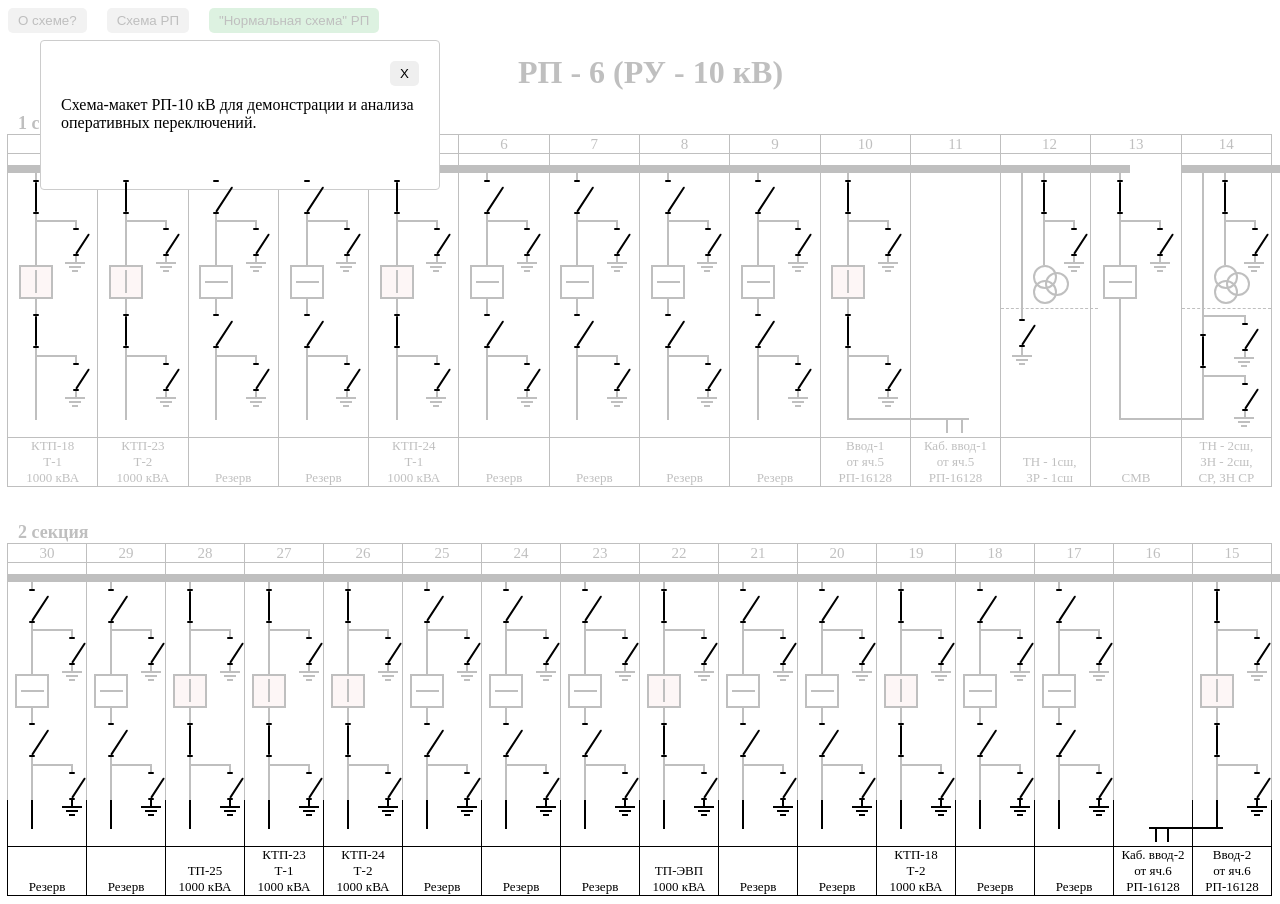
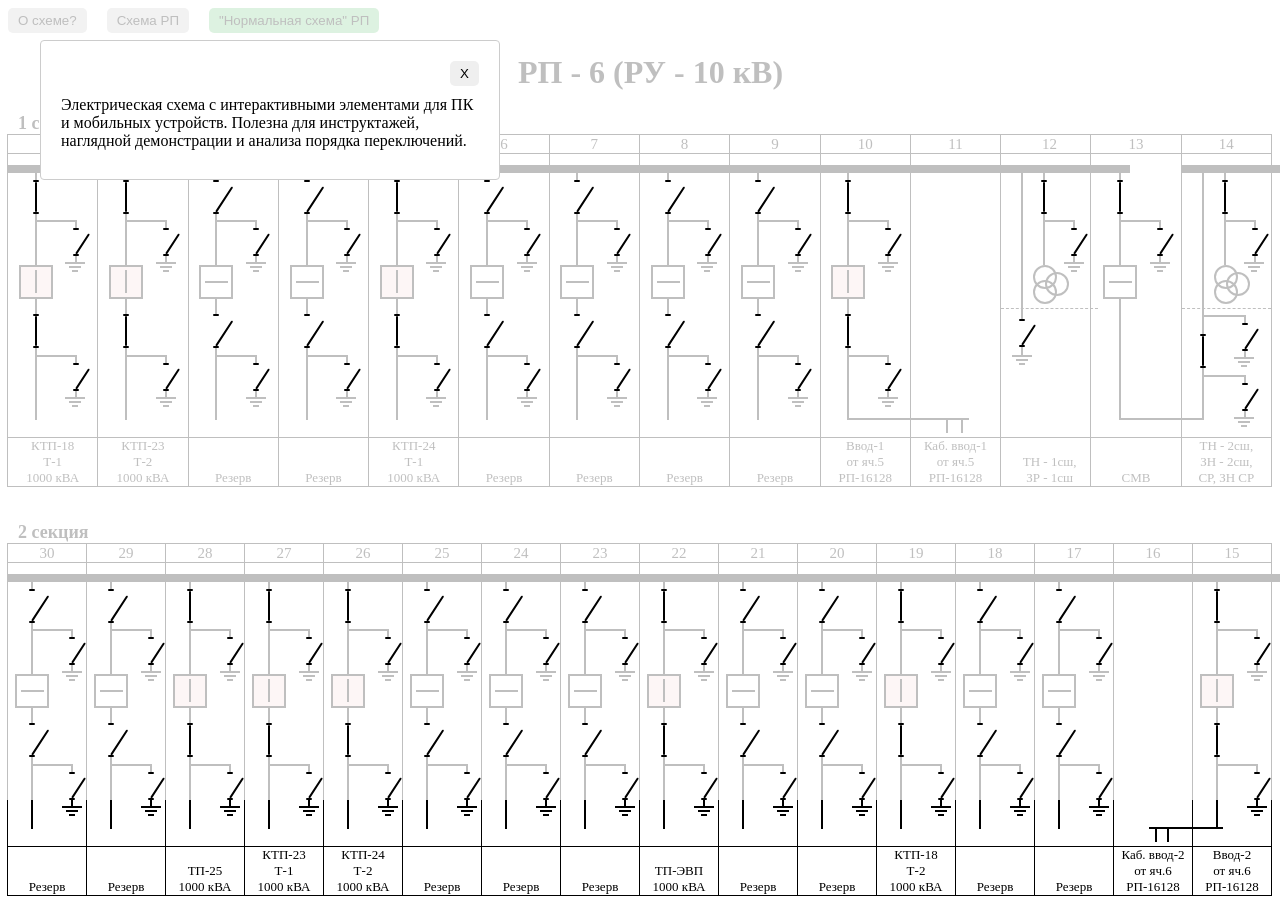
Before and after one commit to VDN74/rp6, a React (Vite) app: page / in a window 1280 px wide. Both pictures are taken after a click on the button "О схеме?". Shown: the top 904 px of the page. Built offline with nearby package versions, Linux system fonts and the light colour scheme.

Commit message:
3Add deploy to GitHub Pages

```diff
--- a/index.html
+++ b/index.html
@@ -2,7 +2,7 @@
 <html lang="ru" class="notranslate" translate="no">
   <head>
     <meta charset="UTF-8" />
-    <meta name="viewport" content="width=1800" />
+    <meta name="viewport" content="width=1600" />
     <meta name="google" content="notranslate" />
     <link rel="icon" type="image/svg+xml" href="/vite.svg" />
     <title>RP6</title>
--- a/src/App.jsx
+++ b/src/App.jsx
@@ -79,8 +79,8 @@ const App = () => {
       display: "flex",
       flexDirection: "column",
       gap: "10px",
-      width: "400px",
-      height: "150px",
+      width: "460px",
+      height: "140px",
     },
   };
 
@@ -98,8 +98,9 @@ const App = () => {
           </Button>
         </div>
         <div>
-          Схема-макет РП-10 кВ для демонстрации и анализа оперативных
-          переключений.
+          Электрическая схема с интерактивными элементами для ПК и мобильных
+          устройств. Полезна для инструктажей, наглядной демонстрации и анализа
+          порядка переключений.
         </div>
       </Modal>
       <div className="app__buttons">
```
